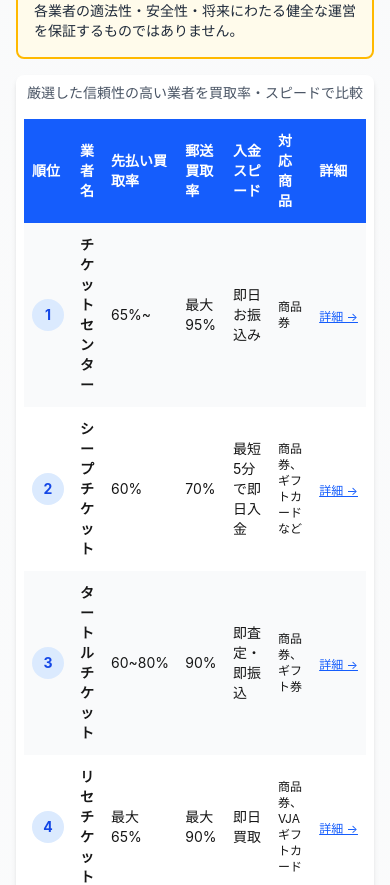
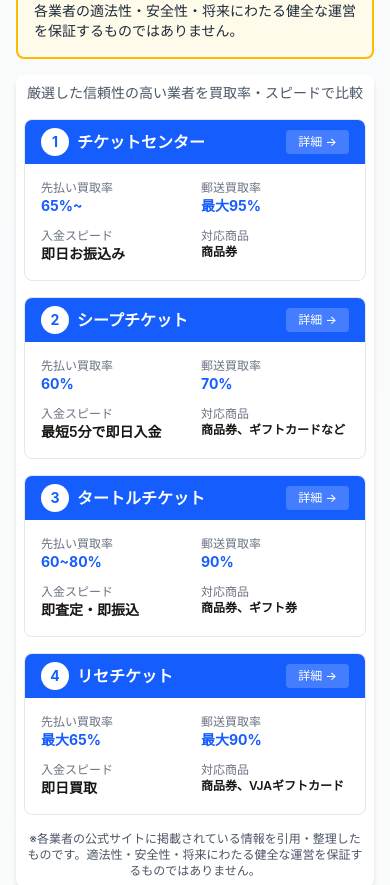
Before and after one commit to webmaster0818/okanenoerabikata, a Next.js app: page / in a window 390 px wide. Shown: the part 1885-2770 px from the top of the page. Built offline with nearby package versions, Linux system fonts and the light colour scheme.

Commit message:
Fix: mobile table layout - card view for comparison tables

```diff
--- a/app/comparison/page.tsx
+++ b/app/comparison/page.tsx
@@ -202,7 +202,39 @@
         {/* 比較表 */}
         <section className="mb-12">
           <h2 className="text-2xl font-bold mb-6">業者比較表</h2>
-          <div className="overflow-x-auto">
+
+          {/* モバイル: カード型 */}
+          <div className="md:hidden space-y-4">
+            {companies.map((company) => (
+              <div key={company.id} className="bg-white rounded-lg shadow-md overflow-hidden">
+                <div className="bg-blue-600 text-white px-4 py-2 flex items-center gap-2">
+                  <span className="bg-white text-blue-600 w-7 h-7 rounded-full flex items-center justify-center font-bold text-sm">{company.rank}</span>
+                  <span className="font-bold">{company.name}</span>
+                </div>
+                <div className="p-4 grid grid-cols-2 gap-3 text-sm">
+                  <div>
+                    <div className="text-xs text-gray-500">先払い買取率</div>
+                    <div className="font-bold text-blue-600">{company.advanceRate}</div>
+                  </div>
+                  <div>
+                    <div className="text-xs text-gray-500">郵送買取率</div>
+                    <div className="font-bold text-blue-600">{company.mailRate}</div>
+                  </div>
+                  <div>
+                    <div className="text-xs text-gray-500">入金スピード</div>
+                    <div className="font-semibold">{company.speed}</div>
+                  </div>
+                  <div>
+                    <div className="text-xs text-gray-500">買取可能額</div>
+                    <div className="font-semibold text-xs">{company.amount}</div>
+                  </div>
+                </div>
+              </div>
+            ))}
+          </div>
+
+          {/* デスクトップ: テーブル */}
+          <div className="hidden md:block overflow-x-auto">
             <table className="w-full bg-white shadow-md rounded-lg overflow-hidden">
               <thead className="bg-blue-600 text-white">
                 <tr>
--- a/app/page.tsx
+++ b/app/page.tsx
@@ -412,36 +412,73 @@
 
           <div className="bg-white rounded-lg shadow-md p-2 md:p-4">
             <p className="text-sm text-gray-600 text-center mb-4">厳選した信頼性の高い業者を買取率・スピードで比較</p>
-            <div className="overflow-x-auto">
+
+            {/* モバイル: カード型レイアウト */}
+            <div className="md:hidden space-y-4">
+              {recommendedCompanies.map((company) => (
+                <div key={company.id} className="border border-gray-200 rounded-lg overflow-hidden">
+                  <div className="bg-blue-600 text-white px-4 py-2 flex items-center justify-between">
+                    <div className="flex items-center gap-2">
+                      <span className="bg-white text-blue-600 w-7 h-7 rounded-full flex items-center justify-center font-bold text-sm">{company.rank}</span>
+                      <span className="font-bold">{company.name}</span>
+                    </div>
+                    <Link href={`/articles/${company.id}`} className="text-white bg-white/20 px-3 py-1 rounded text-xs font-medium">
+                      詳細 →
+                    </Link>
+                  </div>
+                  <div className="p-4 grid grid-cols-2 gap-3 text-sm">
+                    <div>
+                      <div className="text-xs text-gray-500">先払い買取率</div>
+                      <div className="font-bold text-blue-600">{company.advanceRate}</div>
+                    </div>
+                    <div>
+                      <div className="text-xs text-gray-500">郵送買取率</div>
+                      <div className="font-bold text-blue-600">{company.mailRate}</div>
+                    </div>
+                    <div>
+                      <div className="text-xs text-gray-500">入金スピード</div>
+                      <div className="font-semibold">{company.speed}</div>
+                    </div>
+                    <div>
+                      <div className="text-xs text-gray-500">対応商品</div>
+                      <div className="font-semibold text-xs">{company.products}</div>
+                    </div>
+                  </div>
+                </div>
+              ))}
+            </div>
+
+            {/* デスクトップ: テーブルレイアウト */}
+            <div className="hidden md:block overflow-x-auto">
               <table className="w-full">
                 <thead className="bg-blue-600 text-white">
                   <tr>
-                    <th className="px-2 md:px-4 py-3 text-left text-sm">順位</th>
-                    <th className="px-2 md:px-4 py-3 text-left text-sm">業者名</th>
-                    <th className="px-2 md:px-4 py-3 text-left text-sm">先払い買取率</th>
-                    <th className="px-2 md:px-4 py-3 text-left text-sm">郵送買取率</th>
-                    <th className="px-2 md:px-4 py-3 text-left text-sm">入金スピード</th>
-                    <th className="px-2 md:px-4 py-3 text-left text-sm">対応商品</th>
-                    <th className="px-2 md:px-4 py-3 text-left text-sm">詳細</th>
+                    <th className="px-4 py-3 text-left text-sm">順位</th>
+                    <th className="px-4 py-3 text-left text-sm">業者名</th>
+                    <th className="px-4 py-3 text-left text-sm">先払い買取率</th>
+                    <th className="px-4 py-3 text-left text-sm">郵送買取率</th>
+                    <th className="px-4 py-3 text-left text-sm">入金スピード</th>
+                    <th className="px-4 py-3 text-left text-sm">対応商品</th>
+                    <th className="px-4 py-3 text-left text-sm">詳細</th>
                   </tr>
                 </thead>
                 <tbody>
                   {recommendedCompanies.map((company) => (
                     <tr key={company.id} className={company.rank % 2 === 1 ? 'bg-gray-50' : 'bg-white'}>
-                      <td className="px-2 md:px-4 py-3">
+                      <td className="px-4 py-3">
                         <div className="flex items-center justify-center w-8 h-8 rounded-full bg-blue-100 text-blue-700 font-bold text-sm">
                           {company.rank}
                         </div>
                       </td>
-                      <td className="px-2 md:px-4 py-3 font-semibold text-sm">{company.name}</td>
-                      <td className="px-2 md:px-4 py-3 text-sm">{company.advanceRate}</td>
-                      <td className="px-2 md:px-4 py-3 text-sm">{company.mailRate}</td>
-                      <td className="px-2 md:px-4 py-3 text-sm">{company.speed}</td>
-                      <td className="px-2 md:px-4 py-3 text-xs">{company.products}</td>
-                      <td className="px-2 md:px-4 py-3">
+                      <td className="px-4 py-3 font-semibold text-sm">{company.name}</td>
+                      <td className="px-4 py-3 text-sm">{company.advanceRate}</td>
+                      <td className="px-4 py-3 text-sm">{company.mailRate}</td>
+                      <td className="px-4 py-3 text-sm">{company.speed}</td>
+                      <td className="px-4 py-3 text-xs">{company.products}</td>
+                      <td className="px-4 py-3">
                         <Link
                           href={`/articles/${company.id}`}
-                          className="text-blue-600 hover:text-blue-800 underline text-xs md:text-sm whitespace-nowrap"
+                          className="text-blue-600 hover:text-blue-800 underline text-sm whitespace-nowrap"
                         >
                           詳細 →
                         </Link>
@@ -451,6 +488,7 @@
                 </tbody>
               </table>
             </div>
+
             <p className="text-xs text-gray-600 mt-4 text-center">
               ※各業者の公式サイトに掲載されている情報を引用・整理したものです。適法性・安全性・将来にわたる健全な運営を保証するものではありません。
             </p>
```
